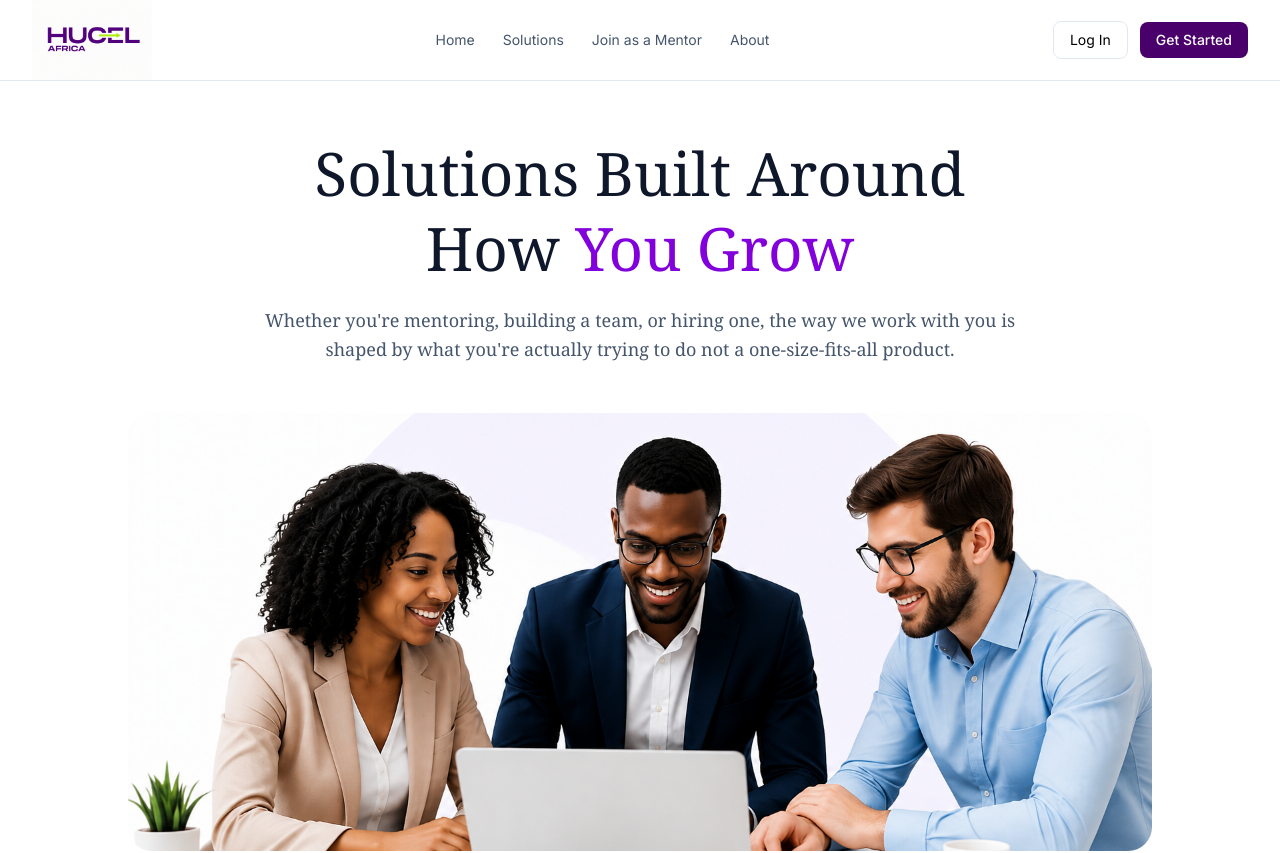
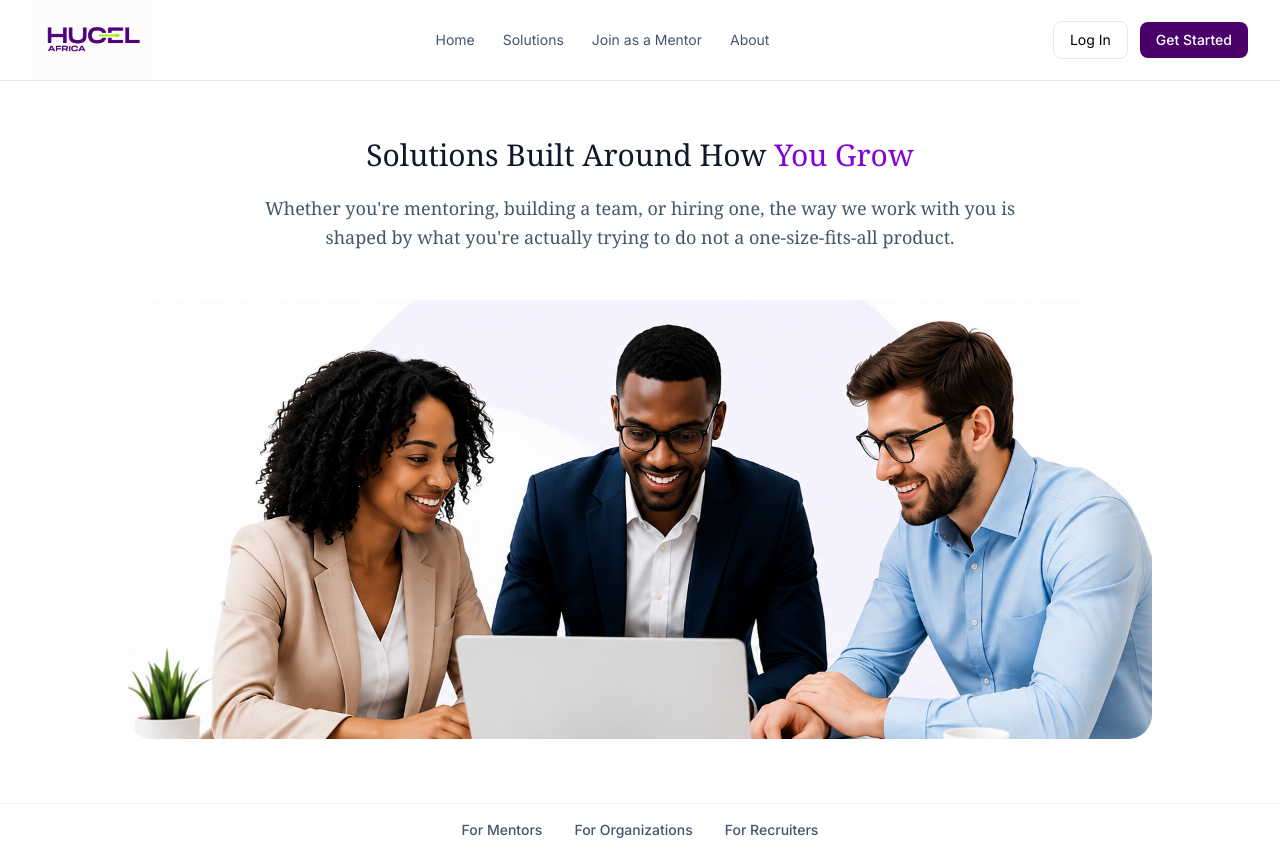
Before and after one commit to Olamiwale/hucel, a Next.js app: page /solutions in a window 1280 px wide. Shown: the top 853 px of the page. Built offline with nearby package versions, Linux system fonts and the light colour scheme.

Commit message:
edit solu

```diff
--- a/app/(public)/solutions/page.tsx
+++ b/app/(public)/solutions/page.tsx
@@ -105,7 +105,7 @@ export default function Solutions() {
         <div className="mx-auto font-serif max-w-3xl text-center">
 
 
-          <h1 className="main-heading">
+          <h1 className="main-heading sm:text-3xl">
             Solutions Built Around How
             <span className='text-purple-700'> You Grow </span>
 
```
